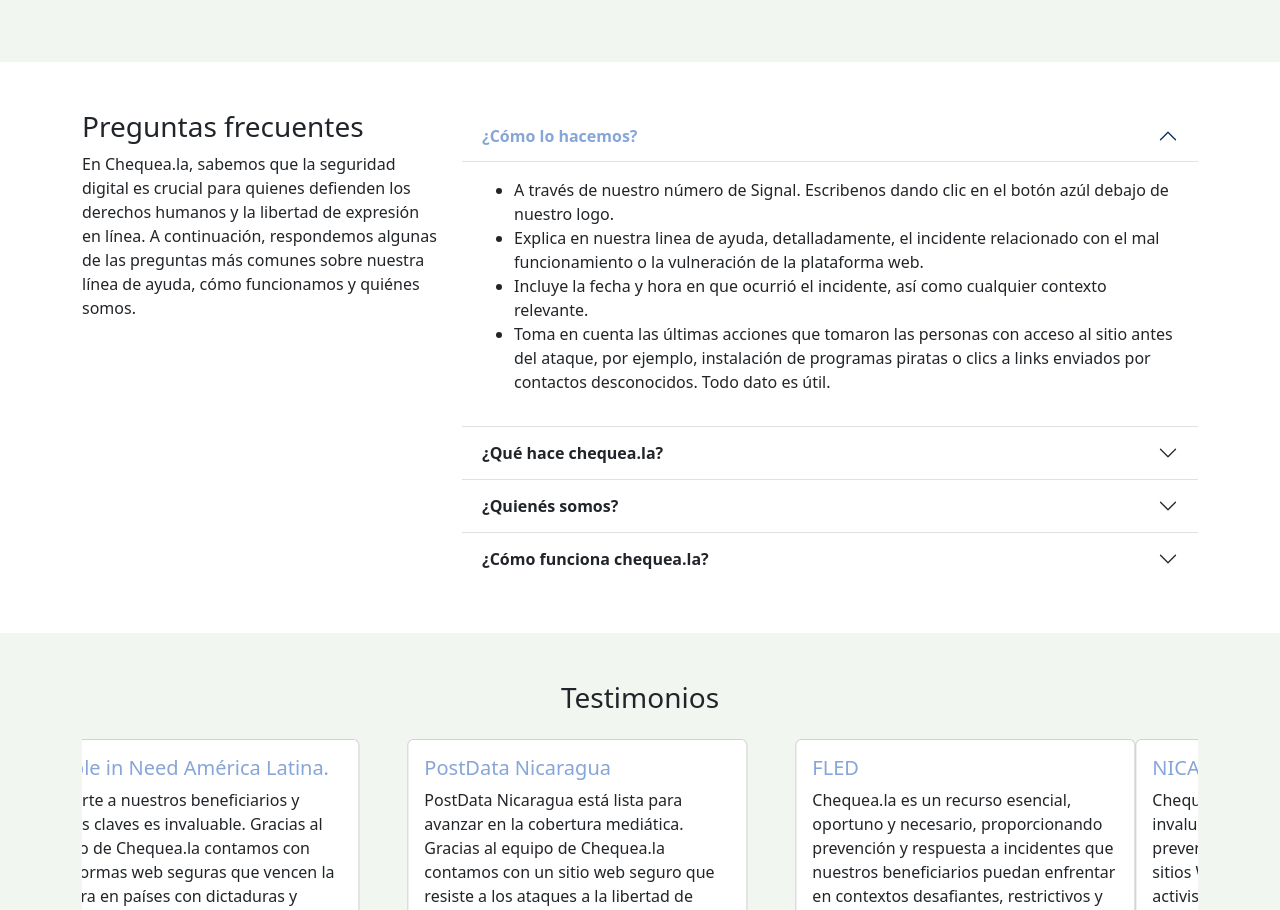
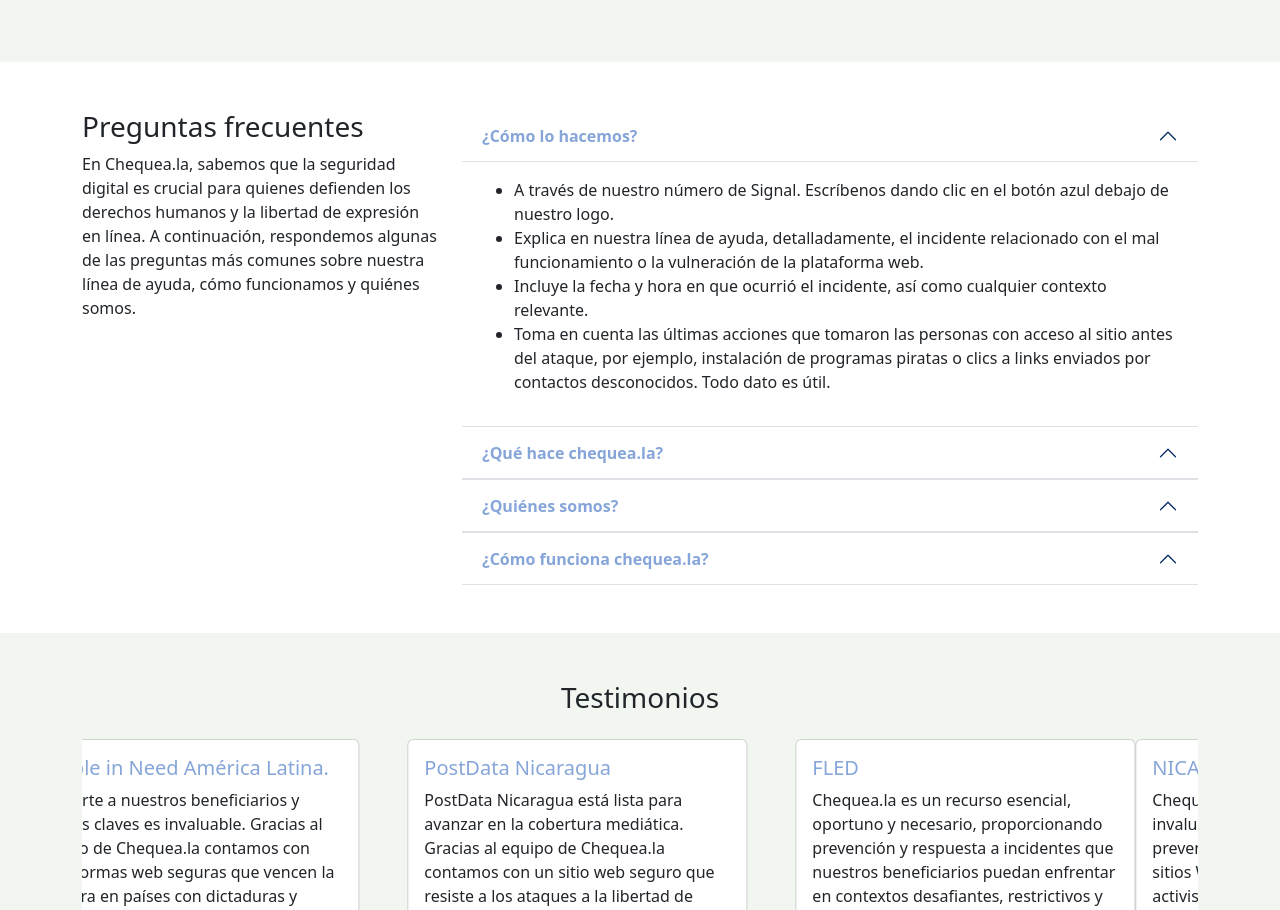
Before and after one commit to chequeala/chequeala_web, a Vue app: page / in a window 1280 px wide. Shown: the part 821-1731 px from the top of the page. Built offline with nearby package versions, Linux system fonts and the light colour scheme.

Commit message:
correccion de traduccion en preguntas frecuentes, correccion diseño nuestros principios

```diff
--- /dev/null
+++ b/src/components/home/PreguntasFrecuentes.vue
@@ -0,0 +1,66 @@
+<template>
+  <section id="faq" class="container text-center">
+    <div class="row">
+      <div class="col-md-4 text-start fw-light">
+        <h3>{{ $t('home.faqTitle') }}</h3>
+        <p>{{ $t('home.faqDescription') }}</p>
+      </div>
+      <div class="col-md-8 text-start">
+        <div class="accordion accordion-flush" id="accordionExample">
+          <div class="accordion-item" v-for="(faqItem, index) in faqItems" :key="index">
+            <h2 class="accordion-header">
+              <button
+                class="accordion-button"
+                type="button"
+                :data-bs-toggle="'collapse'"
+                :data-bs-target="'#collapse' + index"
+                :aria-controls="'collapse' + index"
+                :aria-expanded="index === 0"
+              >
+                {{ faqItem.question }}
+              </button>
+            </h2>
+            <div
+              :id="'collapse' + index"
+              class="accordion-collapse collapse"
+              :class="{ show: index === 0 }"
+              data-bs-parent="#accordionExample"
+            >
+              <div class="accordion-body">
+                <ul>
+                  <li v-for="(answer, answerIndex) in faqItem.answer" :key="answerIndex">
+                    {{ answer }}
+                  </li>
+                </ul>
+              </div>
+            </div>
+          </div>
+        </div>
+      </div>
+    </div>
+  </section>
+</template>
+
+<script>
+export default {
+  computed: {
+    faqItems() {
+      let faq = this.$i18n.messages[this.$i18n.locale].home.faq
+      return faq
+    }
+  }
+}
+</script>
+
+<style scoped>
+#faq .accordion-header button {
+  font-weight: bold;
+}
+#faq .accordion-button:not(.collapsed) {
+  background-color: transparent;
+  color: var(--vt-blue);
+}
+#faq .accordion-button:focus {
+  box-shadow: none;
+}
+</style>
--- a/src/views/HomeView.vue
+++ b/src/views/HomeView.vue
@@ -1,5 +1,6 @@
 <script setup>
 import SectionTestimonios from '@/components/home/SectionTestimonios.vue'
+import PreguntasFrecuentes from '@/components/home/PreguntasFrecuentes.vue'
 </script>
 
 <template>
@@ -77,134 +78,7 @@ import SectionTestimonios from '@/components/home/SectionTestimonios.vue'
     </header>
   </div>
   <div class="container-fluid py-5">
-    <section id="faq" class="container text-center">
-      <div class="row">
-        <div class="col-md-4 text-start fw-light">
-          <h3>{{ $t('home.faqTitle') }}</h3>
-          <p>
-            {{ $t('home.faqDescription') }}
-          </p>
-        </div>
-        <div class="col-md-8 text-start">
-          <div class="accordion accordion-flush" id="accordionExample">
-            <div class="accordion-item">
-              <h2 class="accordion-header">
-                <button
-                  class="accordion-button"
-                  type="button"
-                  data-bs-toggle="collapse"
-                  data-bs-target="#collapseOne"
-                  aria-expanded="true"
-                  aria-controls="collapseOne"
-                >
-                  ¿Cómo lo hacemos?
-                </button>
-              </h2>
-              <div
-                id="collapseOne"
-                class="accordion-collapse collapse show"
-                data-bs-parent="#accordionExample"
-              >
-                <div class="accordion-body">
-                  <ul>
-                    <li>
-                      A través de nuestro número de Signal. Escribenos dando clic en el botón azúl
-                      debajo de nuestro logo.
-                    </li>
-                    <li>
-                      Explica en nuestra linea de ayuda, detalladamente, el incidente relacionado
-                      con el mal funcionamiento o la vulneración de la plataforma web.
-                    </li>
-                    <li>
-                      Incluye la fecha y hora en que ocurrió el incidente, así como cualquier
-                      contexto relevante.
-                    </li>
-                    <li>
-                      Toma en cuenta las últimas acciones que tomaron las personas con acceso al
-                      sitio antes del ataque, por ejemplo, instalación de programas piratas o clics
-                      a links enviados por contactos desconocidos. Todo dato es útil.
-                    </li>
-                  </ul>
-                </div>
-              </div>
-            </div>
-            <div class="accordion-item">
-              <h2 class="accordion-header">
-                <button
-                  class="accordion-button collapsed"
-                  type="button"
-                  data-bs-toggle="collapse"
-                  data-bs-target="#collapseTwo"
-                  aria-expanded="false"
-                  aria-controls="collapseTwo"
-                >
-                  ¿Qué hace chequea.la?
-                </button>
-              </h2>
-              <div
-                id="collapseTwo"
-                class="accordion-collapse collapse"
-                data-bs-parent="#accordionExample"
-              >
-                <div class="accordion-body">
-                  Atendemos incidentes de seguridad en sitios web de personas defensoras de derechos
-                  humanos y medios de comunicación.
-                </div>
-              </div>
-            </div>
-            <div class="accordion-item">
-              <h2 class="accordion-header">
-                <button
-                  class="accordion-button collapsed"
-                  type="button"
-                  data-bs-toggle="collapse"
-                  data-bs-target="#collapseThree"
-                  aria-expanded="false"
-                  aria-controls="collapseThree"
-                >
-                  ¿Quienés somos?
-                </button>
-              </h2>
-              <div
-                id="collapseThree"
-                class="accordion-collapse collapse"
-                data-bs-parent="#accordionExample"
-              >
-                <div class="accordion-body">
-                  Personas con experiencia administrando sitios web para organizaciones sociales y
-                  medios de comunicación.
-                </div>
-              </div>
-            </div>
-
-            <div class="accordion-item">
-              <h2 class="accordion-header">
-                <button
-                  class="accordion-button collapsed"
-                  type="button"
-                  data-bs-toggle="collapse"
-                  data-bs-target="#collapseFour"
-                  aria-expanded="false"
-                  aria-controls="collapseFour"
-                >
-                  ¿Cómo funciona chequea.la?
-                </button>
-              </h2>
-              <div
-                id="collapseFour"
-                class="accordion-collapse collapse"
-                data-bs-parent="#accordionExample"
-              >
-                <div class="accordion-body">
-                  Atendemos incidentes de seguridad en sitios web de personas defensoras de derechos
-                  humanos y medios de comunicación.
-                </div>
-              </div>
-            </div>
-          </div>
-        </div>
-      </div>
-    </section>
+    <PreguntasFrecuentes />
   </div>
   <SectionTestimonios />
 </template>
@@ -236,14 +110,4 @@ header .card:hover > .card-body i {
   transition-duration: 1s;
   color: #fff;
 }
-#faq .accordion-header button {
-  font-weight: bold;
-}
-#faq .accordion-button:not(.collapsed) {
-  background-color: transparent;
-  color: var(--vt-blue);
-}
-#faq .accordion-button:focus {
-  box-shadow: none;
-}
 </style>
--- a/src/views/NuestrosPrincipios.vue
+++ b/src/views/NuestrosPrincipios.vue
@@ -1,7 +1,7 @@
 <template>
   <div class="container-fluid green-section py-5">
     <div class="container">
-      <div class="card shadow-lg">
+      <div class="card">
         <div class="card-body p-md-5">
           <h1 class="bd-title mb-4 display-5 text-center">{{ $t('principios.titulo') }}</h1>
           <p class="bd-lead text-muted text-center mb-4">
@@ -28,11 +28,7 @@
 
             <div class="col-md-6">
               <!-- Placeholder image -->
-              <img
-                src="https://via.placeholder.com/500x300"
-                alt="Placeholder"
-                class="img-fluid rounded shadow"
-              />
+              <img src="@/assets/team.svg" alt="Placeholder" class="img-fluid" />
             </div>
           </div>
 
@@ -106,10 +102,6 @@ li {
   border-radius: 0.75rem;
 }
 
-.card-body {
-  background-color: #f1f6f1;
-}
-
 h1 {
   color: #804fdc;
 }
```
Also changed, not shown: src/assets/team.svg (added).
